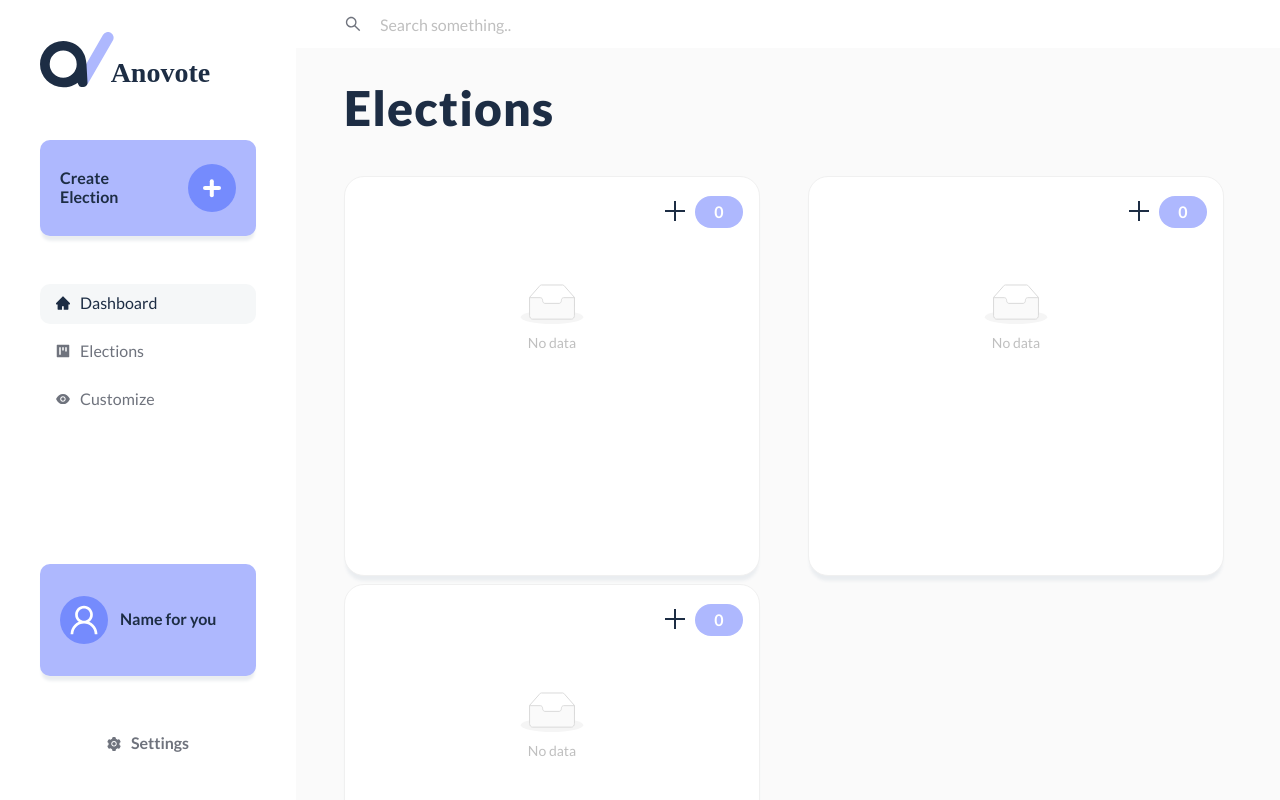
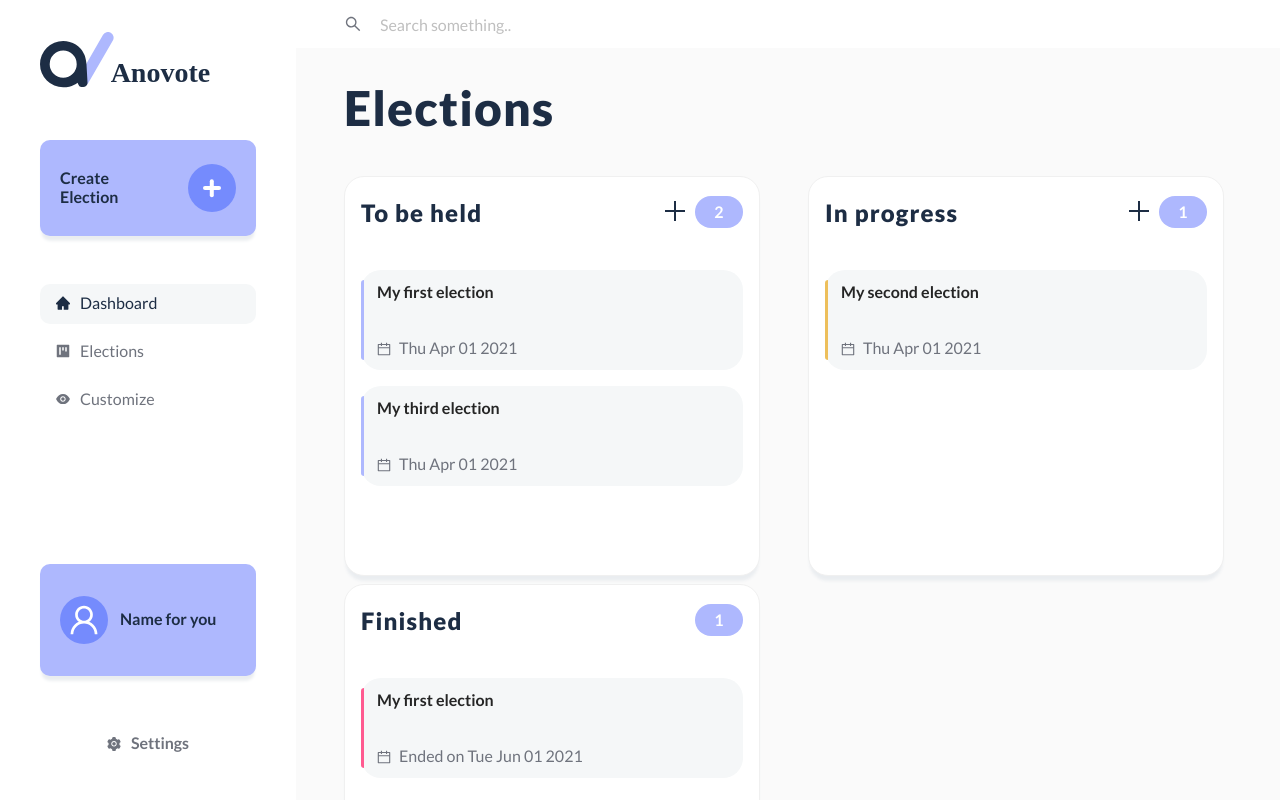
Before and after one commit to anovote/frontend, a React (Create React App) app: page /elections in a window 1280 px wide. Shown: the top 800 px of the page. Built offline with nearby package versions, Linux system fonts and the light colour scheme.

Commit message:
add dummy data to display use of elections view

```diff
--- a/src/components/ElectionCard/electionEntry.tsx
+++ b/src/components/ElectionCard/electionEntry.tsx
@@ -16,16 +16,16 @@ export default function ElectionEntry({ election }: { election: IElection }): Re
     colors.set(ElectionStatus.Started, 'in-progress')
     colors.set(ElectionStatus.Finished, 'finished')
 
-    let date = election.openDate?.toDateString()
+    let dateString = election.openDate?.toDateString()
 
-    if (election.status == ElectionStatus.Finished) date = t('Ended on ') + election.closeDate?.toDateString()
+    if (election.status == ElectionStatus.Finished) dateString = t('Ended on ') + election.closeDate?.toDateString()
 
     return (
         <Link to="test" className={'election-entry ' + colors.get(election.status)}>
             <Title level={5}>{election.title}</Title>
             <Space align="center">
                 <CalendarOutlined />
-                <Text>{date}</Text>
+                <Text>{dateString}</Text>
             </Space>
         </Link>
     )
--- a/src/views/elections/index.tsx
+++ b/src/views/elections/index.tsx
@@ -1,19 +1,88 @@
 import { Space } from 'antd'
 import Title from 'antd/lib/typography/Title'
-import React from 'react'
+import { IElection } from 'core/models/IElection'
+import { ElectionStatus } from 'core/models/IElectionStatus'
+import React, { useEffect, useState } from 'react'
 import { useTranslation } from 'react-i18next'
 import ElectionCard from '../../components/ElectionCard'
 
 export default function ElectionsView(): React.ReactElement {
     const [t] = useTranslation(['common'])
+    const [upcoming, setUpcoming] = useState([] as IElection[])
+    const [inProgress, setInProgress] = useState([] as IElection[])
+    const [finished, setFinished] = useState([] as IElection[])
+    const data: IElection[] = [
+        {
+            id: 1,
+            electionOrganizer: 1,
+            description: 'This is a election description',
+            title: 'My first election',
+            isAutomatic: false,
+            isLocked: true,
+            status: ElectionStatus.NotStarted,
+            openDate: new Date(2021, 3, 1, 10, 0),
+            closeDate: new Date(2021, 5, 1, 10, 0),
+            image: 'image.png',
+        },
+        {
+            id: 2,
+            electionOrganizer: 1,
+            description: 'This is a election description',
+            title: 'My first election',
+            isAutomatic: false,
+            isLocked: true,
+            status: ElectionStatus.Finished,
+            openDate: new Date(2021, 3, 1, 10, 0),
+            closeDate: new Date(2021, 5, 1, 10, 0),
+            image: 'image.png',
+        },
+        {
+            id: 3,
+            electionOrganizer: 1,
+            description: 'This is a election description',
+            title: 'My second election',
+            isAutomatic: false,
+            isLocked: true,
+            status: ElectionStatus.Started,
+            openDate: new Date(2021, 3, 1, 10, 0),
+            closeDate: new Date(2021, 5, 1, 10, 0),
+            image: 'image.png',
+        },
+        {
+            id: 4,
+            electionOrganizer: 1,
+            description: 'This is a election description',
+            title: 'My third election',
+            isAutomatic: false,
+            isLocked: true,
+            status: ElectionStatus.NotStarted,
+            openDate: new Date(2021, 3, 1, 10, 0),
+            closeDate: new Date(2021, 5, 1, 10, 0),
+            image: 'image.png',
+        },
+    ]
+    useEffect(() => {
+        const upcoming: IElection[] = []
+        const started: IElection[] = []
+        const finished: IElection[] = []
+        for (const election of data) {
+            if (election.status == ElectionStatus.NotStarted) upcoming.push(election)
+            if (election.status == ElectionStatus.Started) started.push(election)
+            if (election.status == ElectionStatus.Finished) finished.push(election)
+        }
+
+        setUpcoming(upcoming)
+        setInProgress(started)
+        setFinished(finished)
+    }, [])
 
     return (
         <>
             <Title>{t('Elections')}</Title>
-            <Space wrap={true}>
-                <ElectionCard type="To be held"></ElectionCard>
-                <ElectionCard type="In Progress"></ElectionCard>
-                <ElectionCard type="Finished"></ElectionCard>
+            <Space align="start" wrap={true}>
+                <ElectionCard type={ElectionStatus.NotStarted} title={t('To be held')} data={upcoming}></ElectionCard>
+                <ElectionCard type={ElectionStatus.Started} title={t('In progress')} data={inProgress}></ElectionCard>
+                <ElectionCard type={ElectionStatus.Finished} title={t('Finished')} data={finished}></ElectionCard>
             </Space>
         </>
     )
```
